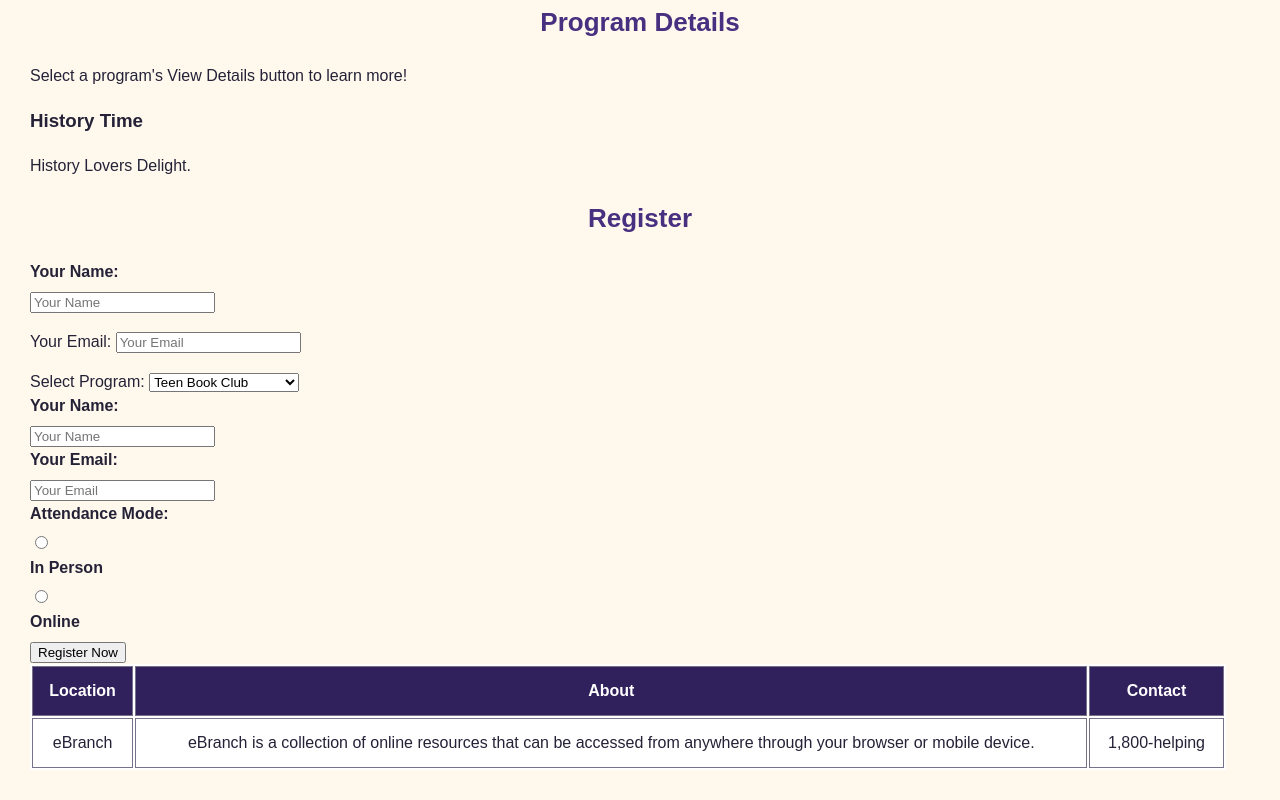
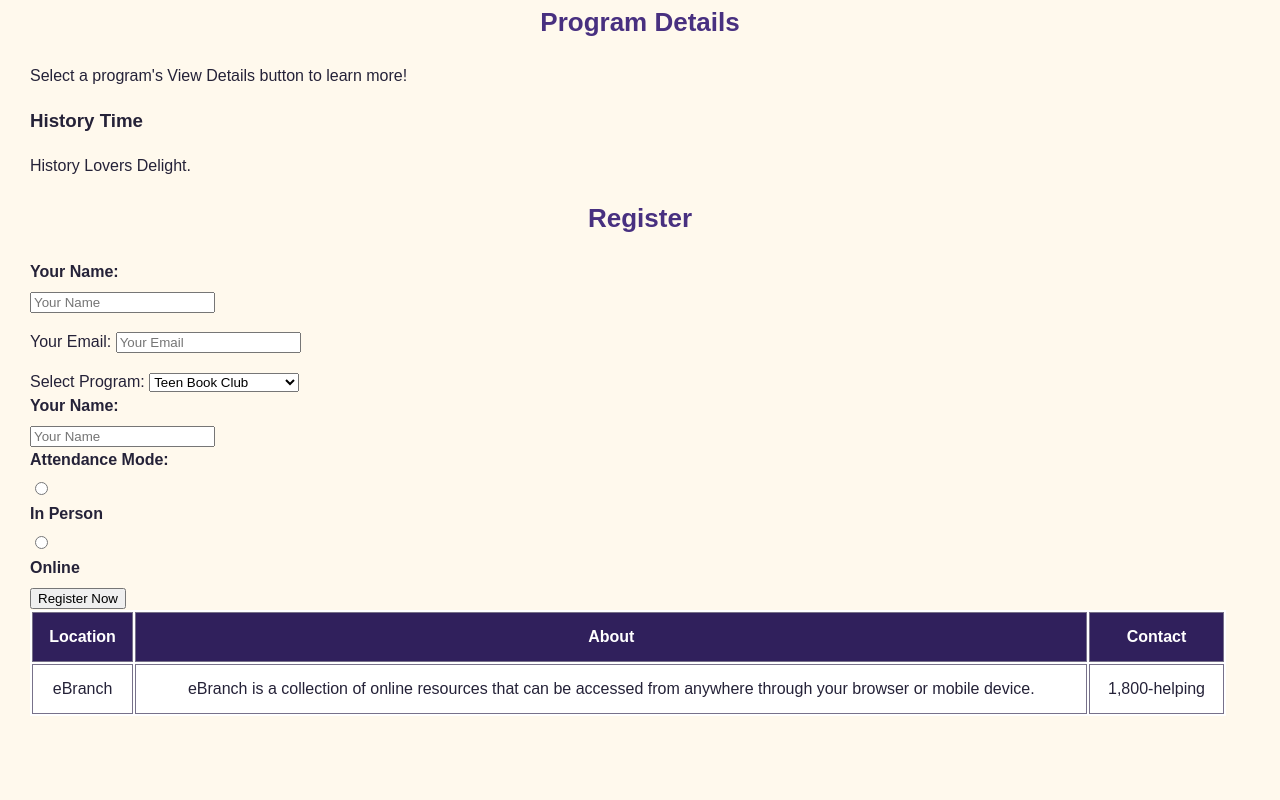
Before and after one commit to tkwkr2f8db-sketch/INF253-LIS753, a plain HTML site: page exercise12.html in a window 1280 px wide. Shown: the part 537-1337 px from the top of the page. After the commit the page ends 1283 px from the top, so only its background shows below. Drawn offline with Linux system fonts and the light colour scheme.

Commit message:
ex12attempt

```diff
--- a/exercise12.html
+++ b/exercise12.html
@@ -150,12 +150,6 @@
     <label for="registration-name">Your Name:</label>
     <input type="text" name="name" id="registration-name" placeholder="Your Name" required>
 </div>
-
-<div class="form-group">
-    <label for="registration-email">Your Email:</label>
-    <input type="email" name="email" id="registration-email" placeholder="Your Email" required>
-</div>
-
          <div class="form-group radio-group">
             <label>Attendance Mode:</label>
             <div>
```
